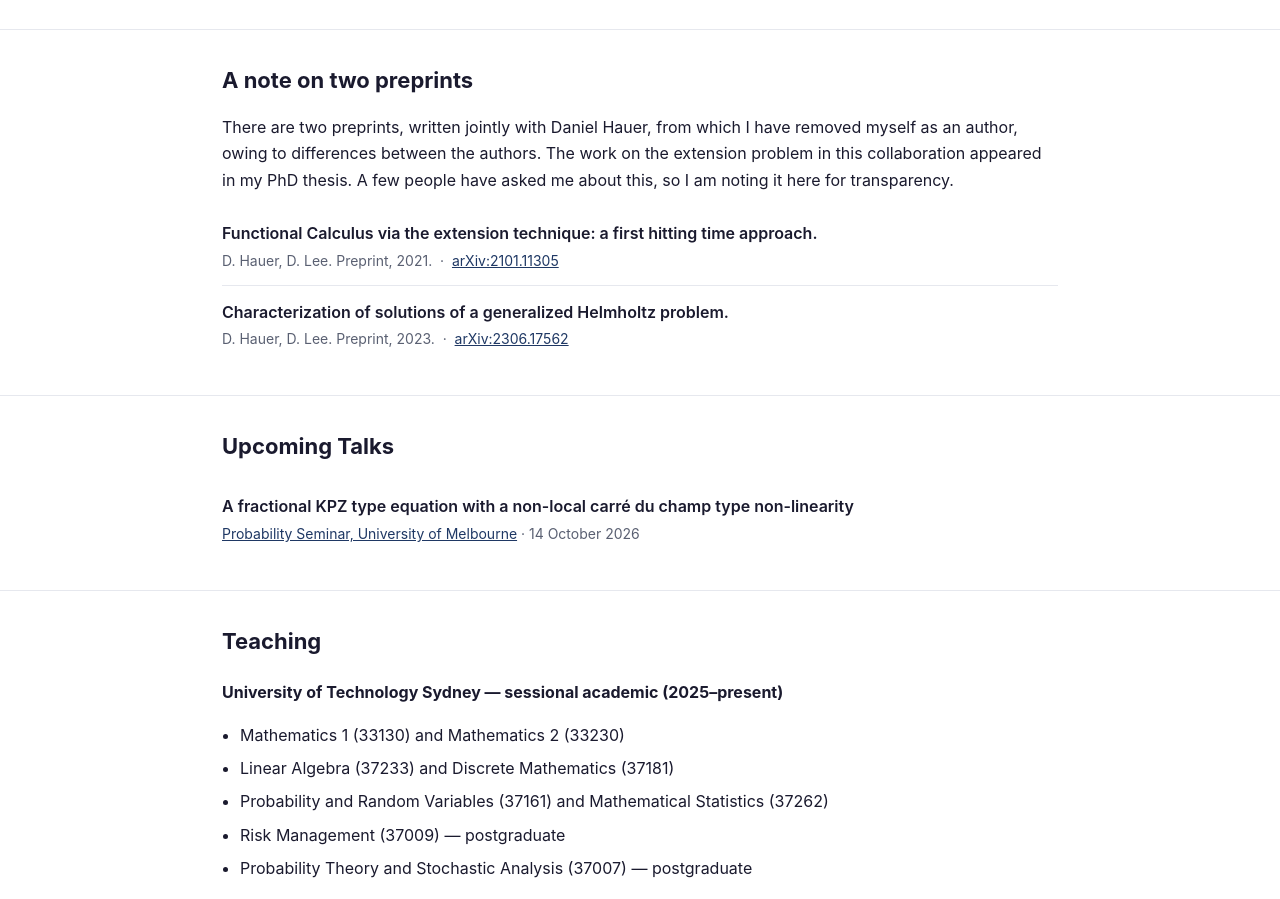
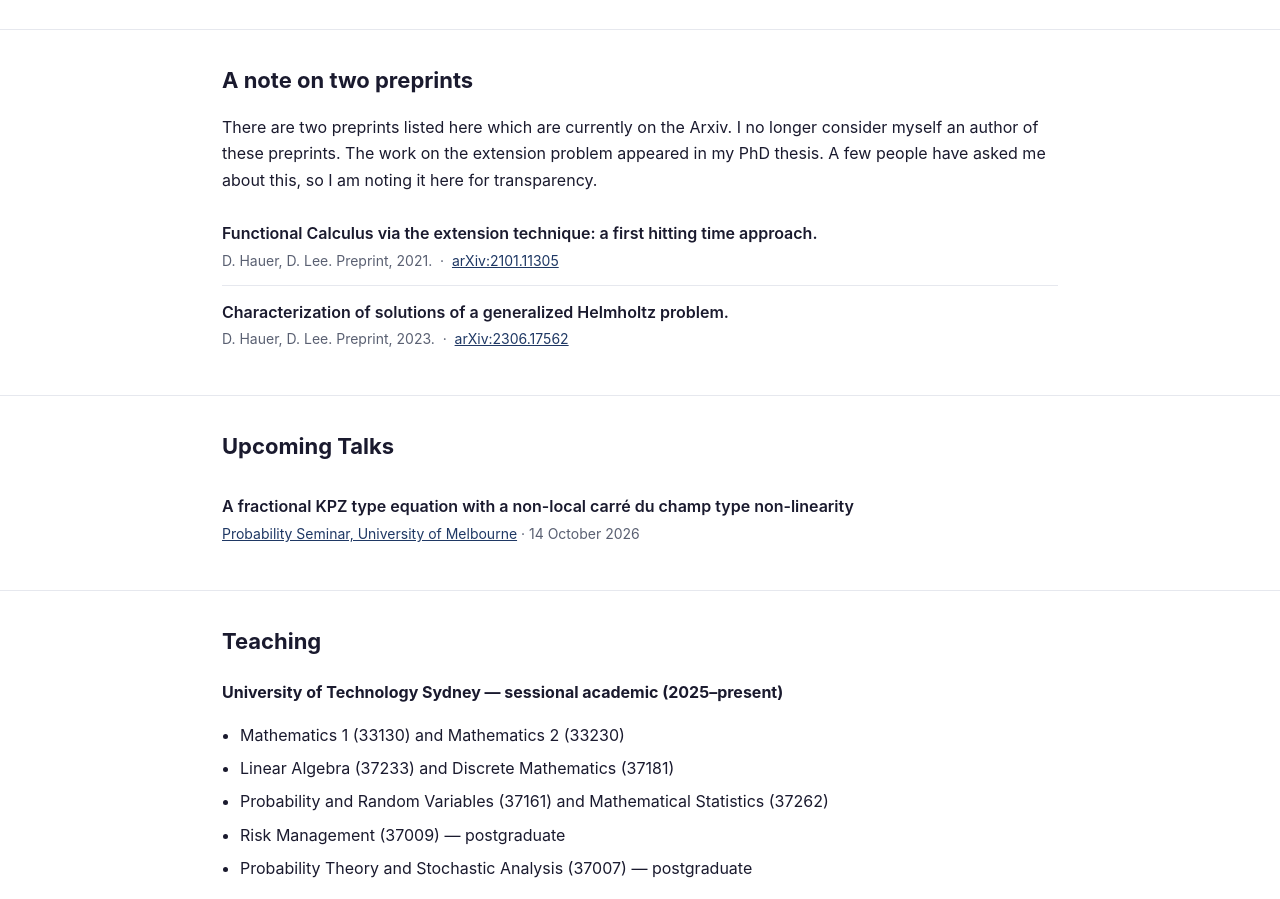
Before and after one commit to STOCHASTIC-DAVEY/stochastic-davey.github.io, a plain HTML site: page index.html in a window 1280 px wide. Shown: the part 1430-2329 px from the top of the page. Drawn offline with nearby package versions, Linux system fonts and the light colour scheme.

Commit message:
Update website

```diff
--- a/index.html
+++ b/index.html
@@ -158,9 +158,8 @@
   <div class="wrap">
     <h2>A note on two preprints</h2>
     <p>
-      There are two preprints, written jointly with Daniel Hauer, from which I have
-      removed myself as an author, owing to differences between the authors. The work
-      on the extension problem in this collaboration appeared in my PhD thesis. A few
+      There are two preprints listed here which are currently on the Arxiv. I no longer consider myself an author of these preprints. The work
+      on the extension problem appeared in my PhD thesis. A few
       people have asked me about this, so I am noting it here for transparency.
     </p>
     <div class="item">
```
